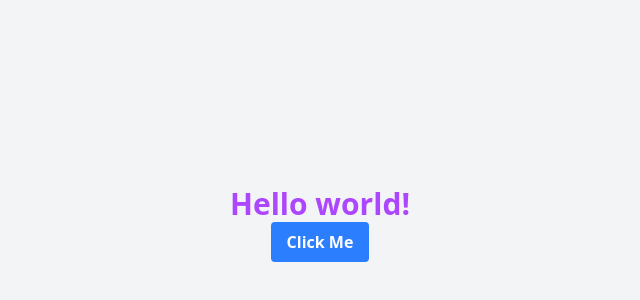
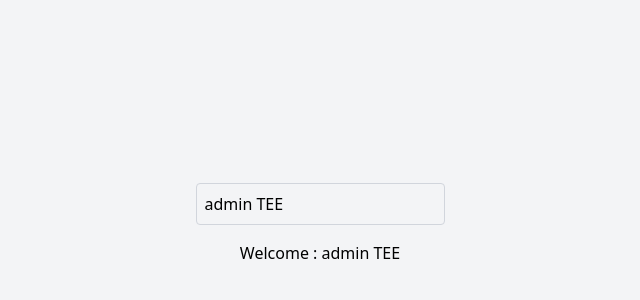
Before and after one commit to chanphiw/learn-angular20, an Angular app: page / in a window 1280 px wide. Shown: the part 176-476 px from the top of the page, without its empty margins (320-960 px from the left). Built offline with nearby package versions, Linux system fonts and the light colour scheme.

Commit message:
two way binding

```diff
--- a/src/app/app.html
+++ b/src/app/app.html
@@ -1,9 +1,8 @@
 <div class="flex flex-col items-center justify-center min-h-screen bg-gray-100">
-  <h1 class="text-3xl font-bold  text-purple-500">
-    Hello world!
-  </h1>
-  <!-- event binding -->
-  <button class="bg-blue-500 hover:bg-blue-700 text-white font-bold py-2 px-4 rounded" (click)="showMessage()">Click
-    Me</button>
 
+
+  <input type="text" [(ngModel)]="username" class="border border-gray-300 p-2 rounded mb-4"
+    placeholder="Enter your name">
+
+  <h1>Welcome : {{ username }}</h1>
 </div>
--- a/src/app/app.ts
+++ b/src/app/app.ts
@@ -1,18 +1,14 @@
 import { Component, signal } from '@angular/core';
-
+import { FormsModule } from '@angular/forms';
 
 @Component({
   selector: 'app-root',
-  imports: [],
+  imports: [FormsModule],
   templateUrl: './app.html',
   styleUrl: './app.css'
 })
 export class App {
 
-  name = signal('TEE');
-
-  showMessage() {
-    alert("Hello, Angular!" + this.name());
-  }
+  username = ('admin TEE');
 
 }
```
